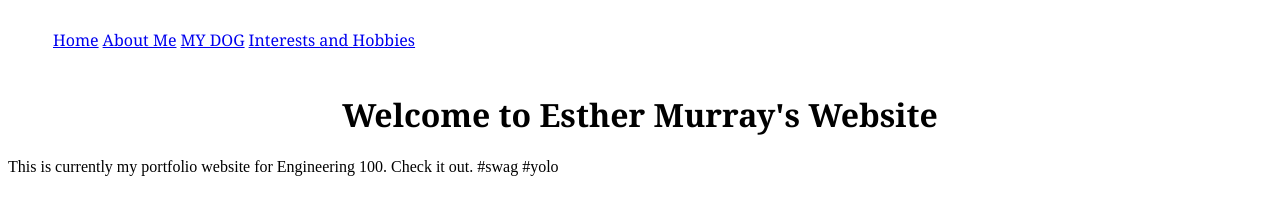
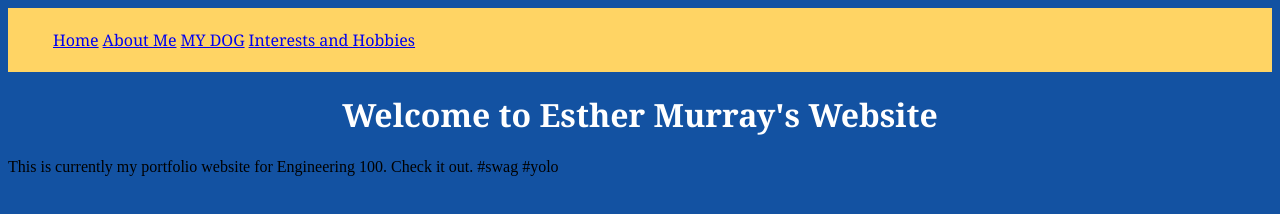
Before and after one commit to estherm76/esthermurray.github.io, a plain HTML site: page index.html in a window 1280 px wide. Drawn offline with Linux system fonts and the light colour scheme.

Commit message:
fixed some css bugs

```diff
--- a/formats.css
+++ b/formats.css
@@ -2,7 +2,7 @@
 
 body {
     font-size: 100%;
-    background-color: 1352a2;
+    background-color: #1352a2;
     font-color: white;
 }
 
@@ -13,7 +13,7 @@ body#dog {
 h1 {
     font-size: 2em;
     text-align: center;
-    color: black;
+    color: #ffffff;
     font-family: "Georgia", serif;
 }
 
@@ -42,7 +42,7 @@ p#red {
     float: center;
     padding: 5px;
     display: block;
-    background-color: ffd464;
+    background-color: #ffd464;
 }
 
 .navbar ul {
@@ -57,5 +57,5 @@ p#red {
     display: inline;
     font-family: "Cambria", serif;
     font-size: 1em;
-    font-color: black;
+    font-color: #000000;
 }
```
